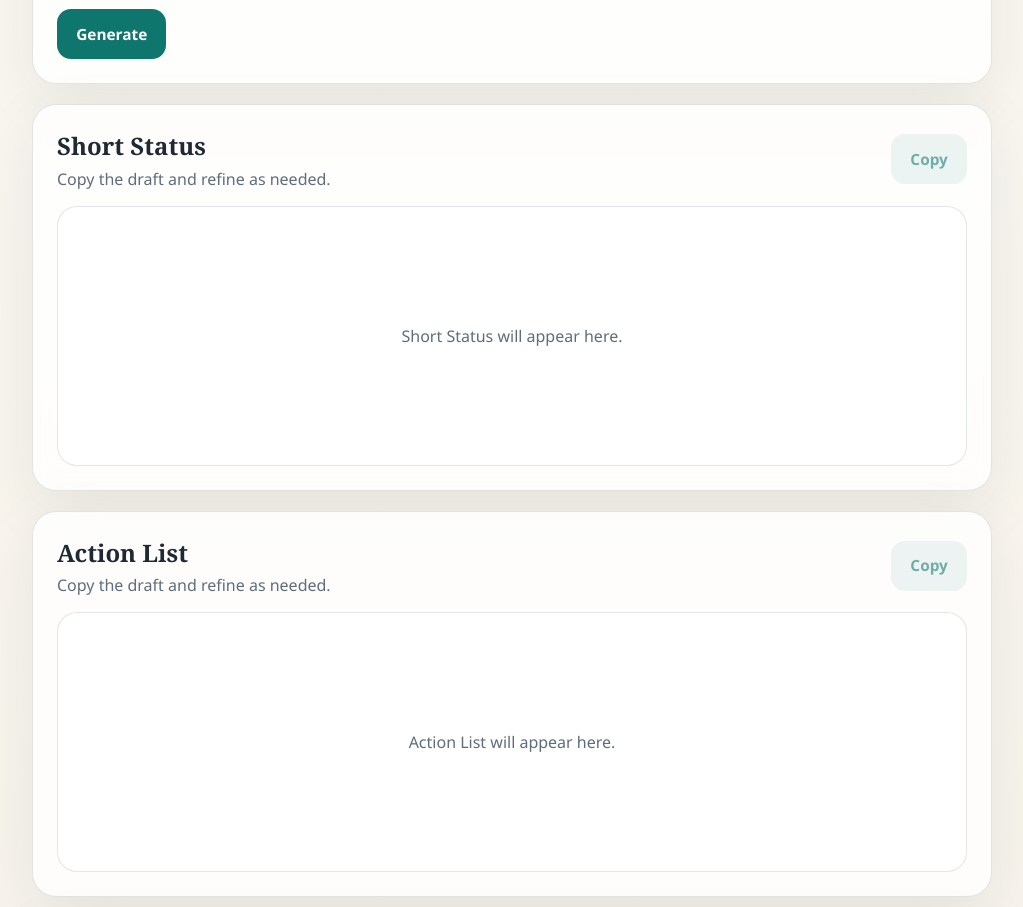
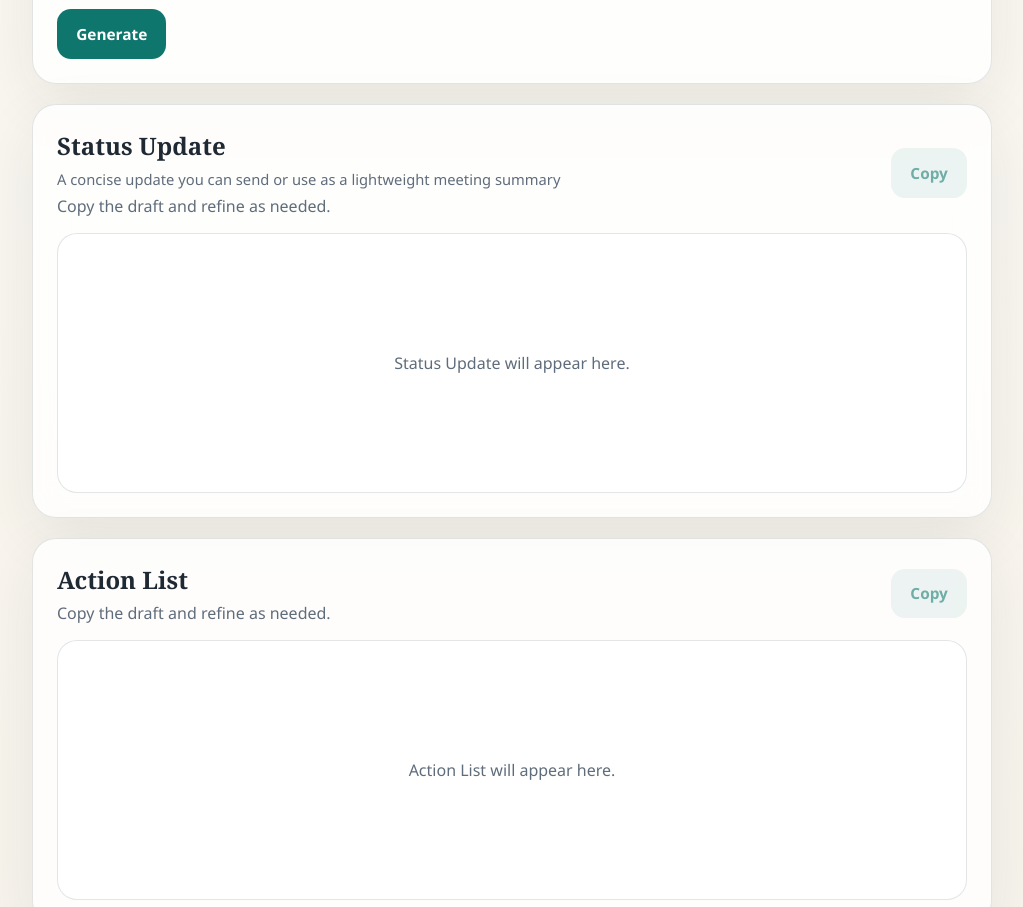
Before and after one commit to romeosison-svg/updateflow, a Next.js app: page /app in a window 1280 px wide. Shown: the part 1240-2147 px from the top of the page, without its empty margins (128-1151 px from the left). Built offline with nearby package versions, Linux system fonts and the light colour scheme.

Commit message:
Refine Action List prompt instructions

```diff
--- a/app/app/page.tsx
+++ b/app/app/page.tsx
@@ -32,7 +32,7 @@ const sampleTranscripts = [
 ] as const;
 
 const outputCards: Array<{ key: OutputCardKey; title: string }> = [
-  { key: "shortStatus", title: "Short Status" },
+  { key: "shortStatus", title: "Status Update" },
   { key: "actionList", title: "Action List" },
   { key: "externalUpdate", title: "External Update" },
   { key: "internalUpdate", title: "Internal Update" }
@@ -237,10 +237,22 @@ export default function ToolPage() {
             return (
               <section key={card.key} className="card output-card">
                 <div className="output-header">
-                  <div>
-                    <h2>{card.title}</h2>
-                    <p>Copy the draft and refine as needed.</p>
-                  </div>
+                <div>
+                  <h2>{card.title}</h2>
+                  {card.key === "shortStatus" && (
+                    <p
+                      style={{
+                        color: "var(--muted)",
+                        fontSize: "0.92rem",
+                        lineHeight: 1.5,
+                        margin: "0.35rem 0 0"
+                      }}
+                    >
+                      A concise update you can send or use as a lightweight meeting summary
+                    </p>
+                  )}
+                  <p>Copy the draft and refine as needed.</p>
+                </div>
                   <button
                     type="button"
                     className="secondary-button"
```
